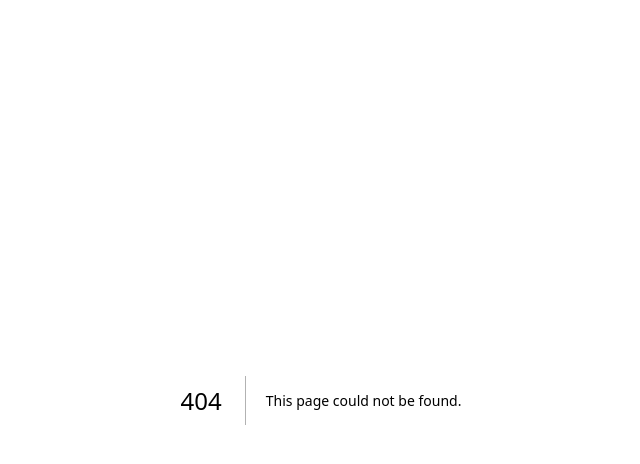
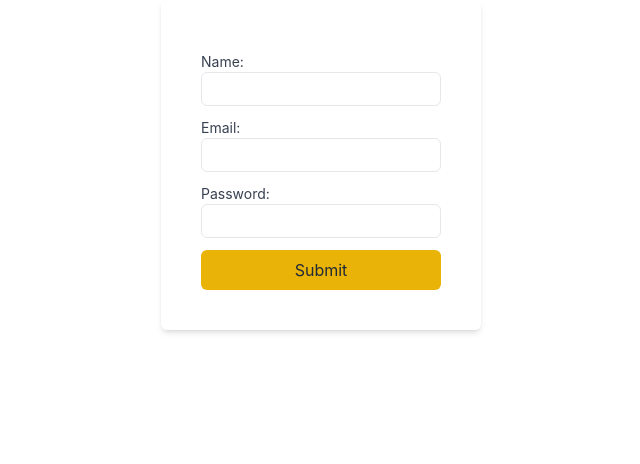
Before and after one commit to habibollahi24/azadi, a Next.js app: page /auth/register in a window 1280 px wide. Before the commit this address had no page. Shown: the top 464 px of the page, without its empty margins (319-959 px from the left). Built offline with nearby package versions, Linux system fonts and the light colour scheme.

Commit message:
create a regidter form

```diff
--- /dev/null
+++ b/pages/auth/register.tsx
@@ -0,0 +1,60 @@
+import { Formik, Form, Field, ErrorMessage } from "formik";
+import * as Yup from "yup";
+
+interface MyFormValues {
+   name: string;
+   email: string;
+   password: string;
+}
+
+interface Action {
+   setSubmitting: (status: boolean) => void;
+}
+
+const initialValues: MyFormValues = { name: "", email: "", password: "" };
+
+const validationSchema = Yup.object({
+   name: Yup.string().min(2, "Must be 2 characters or less").required("Required"),
+   email: Yup.string().email("Invalid email address").required("Required"),
+   password: Yup.string()
+      .required("No password provided.")
+      .min(8, "Password is too short - should be 8 chars minimum.")
+      .matches(/[a-zA-Z]/, "Password can only contain Latin letters."),
+});
+
+const onSubmit = (values: MyFormValues, actions: Action) => {
+   console.log(values);
+   actions.setSubmitting(false);
+};
+
+const Register = () => {
+   return (
+      <Formik initialValues={initialValues} validationSchema={validationSchema} onSubmit={onSubmit}>
+         {({ isSubmitting }) => (
+            <Form className="shadow-md flex flex-col max-w-xs rounded-md p-10 mx-auto  justify-center  ">
+               <label>Name:</label>
+               <Field type="name" name="name" />
+               <ErrorMessage className="error-msg" name="name" component="div" />
+
+               <label>Email:</label>
+               <Field type="email" name="email" />
+               <ErrorMessage className="error-msg" name="email" component="div" />
+
+               <label>Password:</label>
+               <Field type="password" name="password" />
+               <ErrorMessage className="error-msg" name="password" component="div" />
+
+               <button
+                  type="submit"
+                  disabled={isSubmitting}
+                  className="btn btn-primary !mt-3 disabled:opacity-50  disabled:cursor-not-allowed "
+               >
+                  Submit
+               </button>
+            </Form>
+         )}
+      </Formik>
+   );
+};
+
+export default Register;
```
